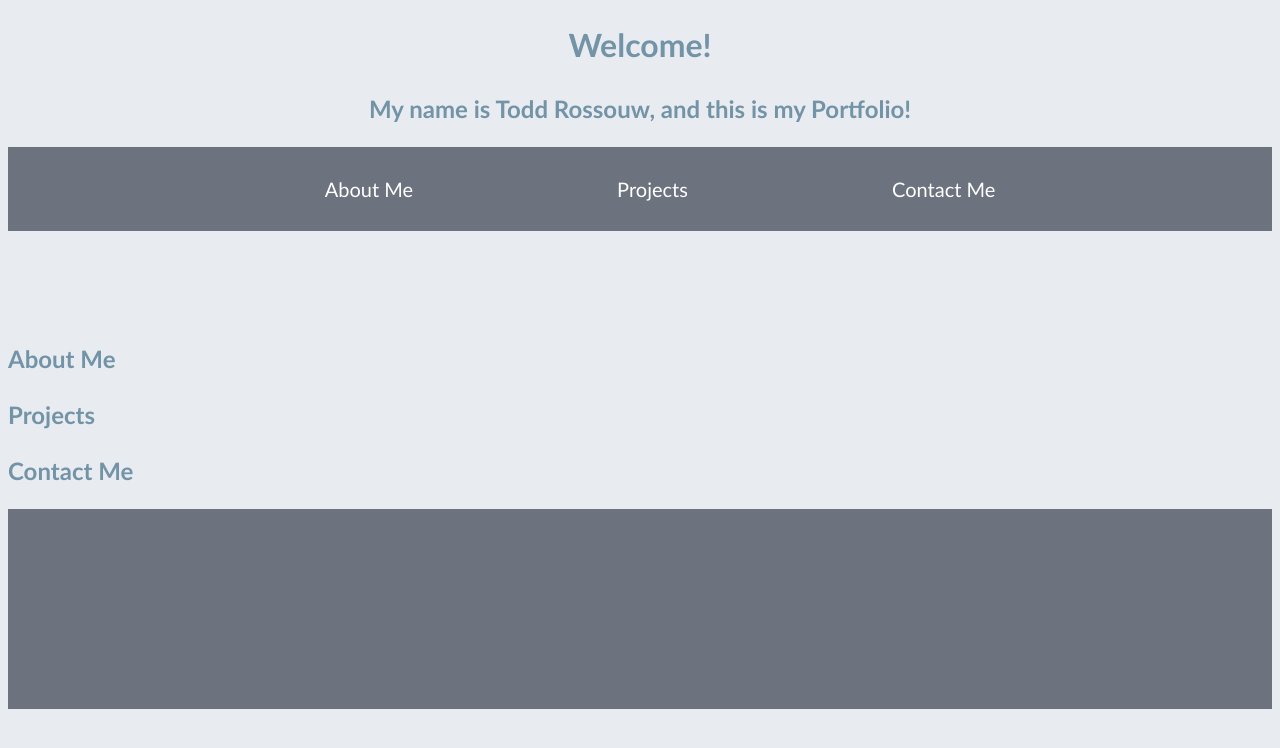
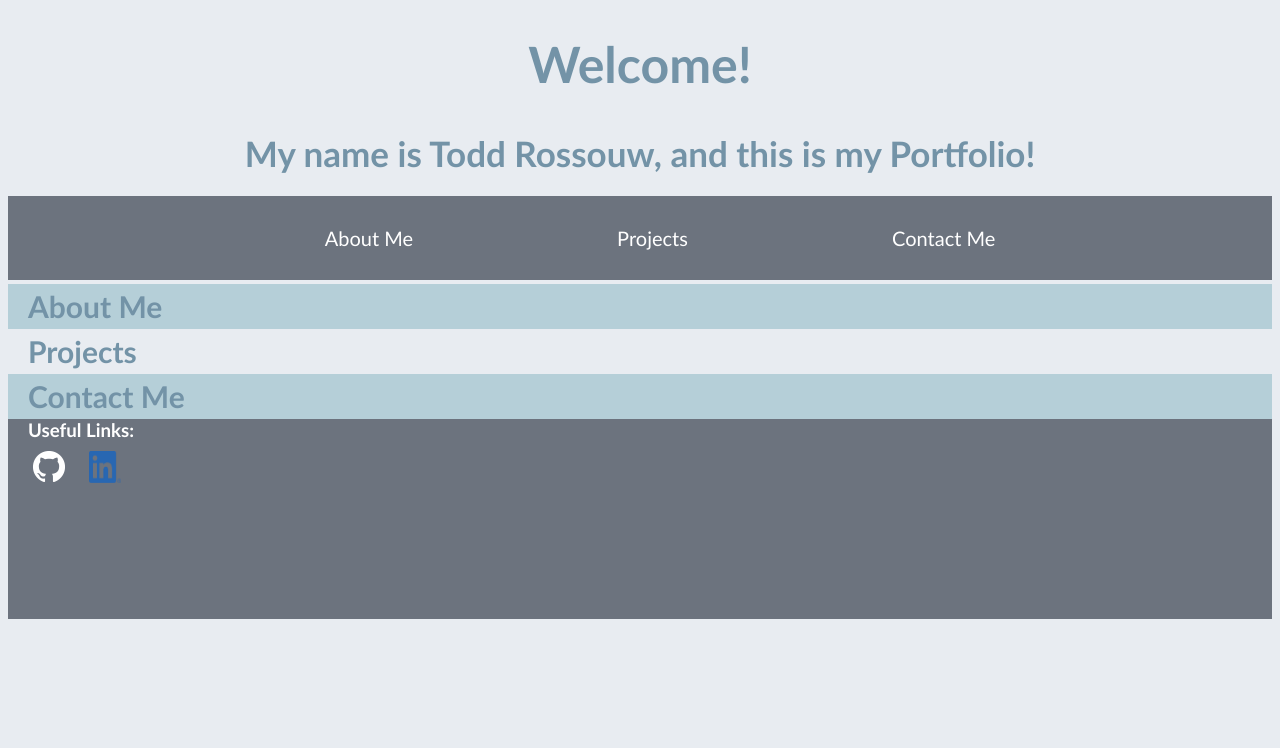
Before and after one commit to Todd1510/Portfolio-Website-Todd-Rossouw, a plain HTML site: page index.html in a window 1280 px wide. Drawn offline with Linux system fonts and the light colour scheme.

Commit message:
Updates to all

```diff
--- a/Resources/CSS/index.css
+++ b/Resources/CSS/index.css
@@ -7,18 +7,13 @@ body {
 
 header {
   text-align: center;
-  height: 300px;
+  height: 250px;
   width: 100%;
+  margin: 0px;
 }
 nav {
   background-color: #6C737E;
   color: #ffffff;
-}
-main {
-
-}
-section {
-
 }
 footer {
   background-color: #6C737E;
@@ -30,14 +25,26 @@ footer {
 
 h1 {
     color: #7393A7;
-    line-height: 1.5;
+    line-height: 1.2;
+    font-size: 50px;
 }
 h2 {
   color: #7393A7;
   line-height: 1.5;
+  font-size: 35px;
+}
+header h2 {
+  margin-bottom: 0px;
+}
+.main-body {
+  font-size: 30px;
+  margin: 0px 0px 0px 20px;
+}
+h3 {
+  margin: 0px 0px 5px 20px;
 }
 p {
-
+  font-size: 12px;
 }
 
 .navbar {
@@ -58,11 +65,24 @@ p {
 }
 
 #about-me {
-
+  background-color: #B5CFD8;
 }
 #projects {
 
 }
 #contact {
-
+  background-color: #B5CFD8;
 }
+footer ul {
+  padding-left: 0px;
+  margin: 0px 0px 0px 20px;
+}
+.social-links {
+  display: inline-block;
+  padding: 5px;
+  margin: 0px 10px 0px 0px;
+}
+.linkedin {
+  width: 32px;
+  height:32px;
+}
--- a/index.html
+++ b/index.html
@@ -15,25 +15,28 @@
           <li class="navbar"><a href="#projects">Projects</a></li>
           <li class="navbar"><a href="#contact">Contact Me</a></li>
         </ul>
-
       </nav>
     </header>
     <main>
       <section id="about-me">
-        <h2>About Me</h2>
+        <h2 class="main-body">About Me</h2>
 
       </section>
       <section id="projects">
-        <h2>Projects</h2>
+        <h2 class="main-body">Projects</h2>
 
       </section>
       <section id="contact">
-        <h2>Contact Me</h2>
+        <h2 class="main-body">Contact Me</h2>
 
       </section>
     </main>
     <footer>
-
+      <h3>Useful Links:</h3>
+      <ul>
+        <li class="social-links"><a href='https://github.com/Todd1510'><img class="github" src="./Resources/Images/GitHub-Mark/PNG/GitHub-Mark-Light-32px.png" alt="GitHub - Todd Rossouw"></a></li>
+        <li class="social-links"><a href="https://www.linkedin.com/in/todd-rossouw-bb308089/"><img class="linkedin" src="./Resources/Images/LinkedIn-Logos/LI-In-Bug.png" alt="LinkedIn - Todd Rossouw"></a></li>
+      </ul>
     </footer>
   </body>
 </html>
```
Also changed, not shown: Resources/Images/GitHub-Mark/PNG/GitHub-Mark-120px-plus.png (added), Resources/Images/GitHub-Mark/PNG/GitHub-Mark-32px.png (added), Resources/Images/GitHub-Mark/PNG/GitHub-Mark-64px.png (added), Resources/Images/GitHub-Mark/PNG/GitHub-Mark-Light-120px-plus.png (added), Resources/Images/GitHub-Mark/PNG/GitHub-Mark-Light-32px.png (added), Resources/Images/GitHub-Mark/PNG/GitHub-Mark-Light-64px.png (added), Resources/Images/LinkedIn-Logos/LI-In-Bug.png (added), Resources/Images/LinkedIn-Logos/LI-Logo.png (added), 3 other files.
